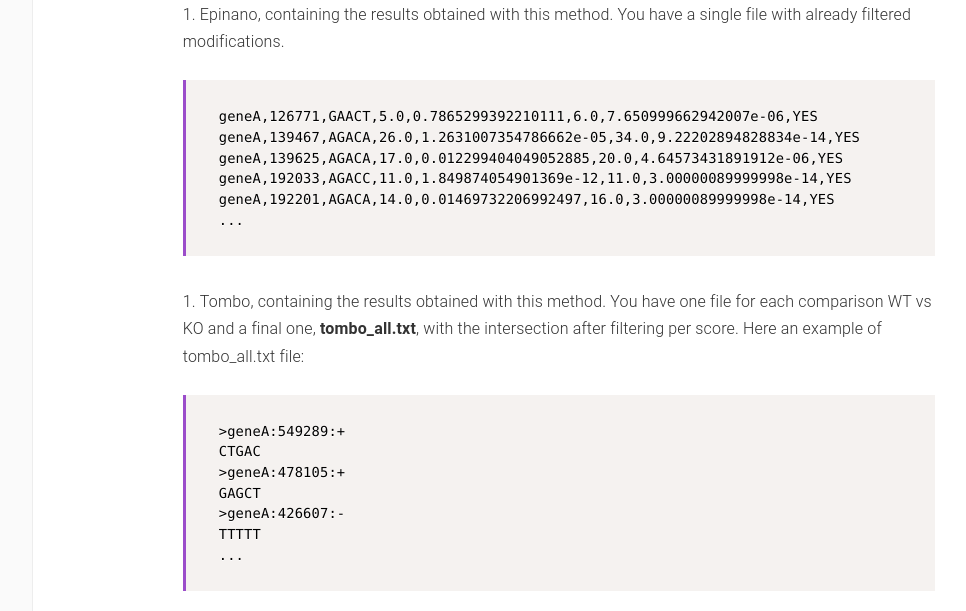
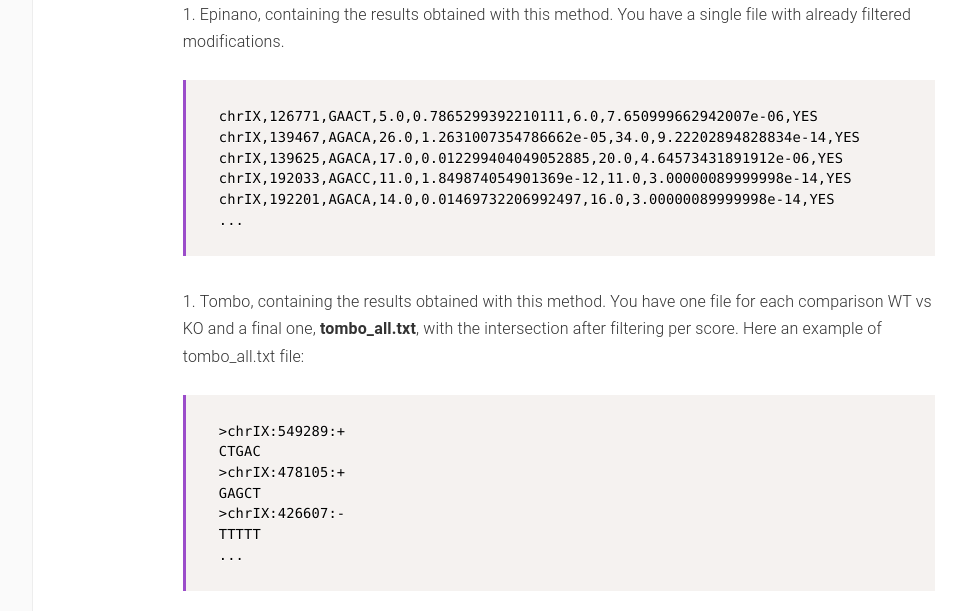
Before and after one commit to biocorecrg/master_of_pores, a Jekyll site: the page built from docs/nanomod.md, in a window 1280 px wide. Shown: the part 2086-2697 px from the top of the page, without its empty margins (180-1146 px from the left). Built offline with Jekyll 4.4.1, drawn with Linux system fonts in a browser that asks for light colours.

Commit message:
Update nanomod.md

````diff
--- a/docs/nanomod.md
+++ b/docs/nanomod.md
@@ -49,21 +49,21 @@
 1. Epinano, containing the results obtained with this method. You have a single file with already filtered modifications.
 
 ```bash
-geneA,126771,GAACT,5.0,0.7865299392210111,6.0,7.650999662942007e-06,YES
-geneA,139467,AGACA,26.0,1.2631007354786662e-05,34.0,9.22202894828834e-14,YES
-geneA,139625,AGACA,17.0,0.012299404049052885,20.0,4.64573431891912e-06,YES
-geneA,192033,AGACC,11.0,1.849874054901369e-12,11.0,3.00000089999998e-14,YES
-geneA,192201,AGACA,14.0,0.01469732206992497,16.0,3.00000089999998e-14,YES
+chrIX,126771,GAACT,5.0,0.7865299392210111,6.0,7.650999662942007e-06,YES
+chrIX,139467,AGACA,26.0,1.2631007354786662e-05,34.0,9.22202894828834e-14,YES
+chrIX,139625,AGACA,17.0,0.012299404049052885,20.0,4.64573431891912e-06,YES
+chrIX,192033,AGACC,11.0,1.849874054901369e-12,11.0,3.00000089999998e-14,YES
+chrIX,192201,AGACA,14.0,0.01469732206992497,16.0,3.00000089999998e-14,YES
 ...
 ```
 2. Tombo, containing the results obtained with this method. You have one file for each comparison WT vs KO and a final one, **tombo_all.txt**, with the intersection after filtering per score. Here an example of tombo_all.txt file:
 
 ```bash
->geneA:549289:+
+>chrIX:549289:+
 CTGAC
->geneA:478105:+
+>chrIX:478105:+
 GAGCT
->geneA:426607:-
+>chrIX:426607:-
 TTTTT
 ...
 ```
````
